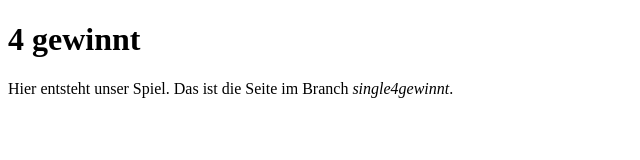
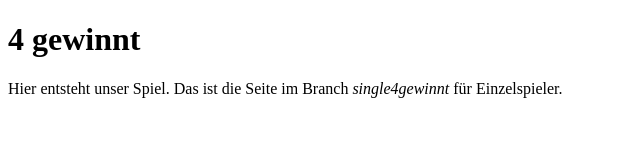
Before and after one commit to eaichinger27ea/4gewinnt, a plain HTML site: page index.html in a window 1280 px wide. Shown: the whole page, without its empty margins (0-640 px from the left). Drawn offline with Linux system fonts and the light colour scheme.

Commit message:
extra für single4gewinnt index.html angepasstr

```diff
--- a/index.html
+++ b/index.html
@@ -6,6 +6,6 @@
 </head>
 <body>
  <h1>4 gewinnt</h1>
- <p>Hier entsteht unser Spiel. Das ist die Seite im Branch <i>single4gewinnt</i>.</p>
+ <p>Hier entsteht unser Spiel. Das ist die Seite im Branch <i>single4gewinnt</i> für Einzelspieler.</p>
 </body>
 </html>
```
